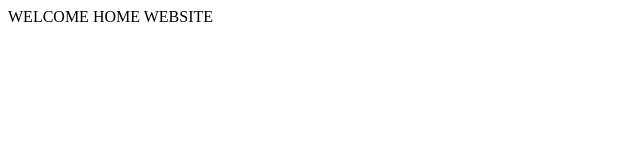
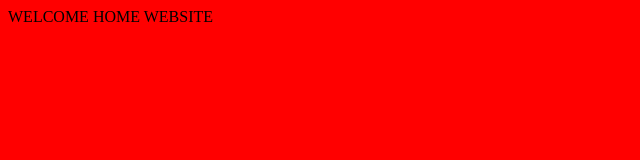
Before and after one commit to NI-JMV/L3SWDB, a plain HTML site: page Home.html in a window 1280 px wide. Shown: the whole page, without its empty margins (0-640 px from the left). Drawn offline with Linux system fonts and the light colour scheme.

Commit message:
Update Home.html

```diff
--- a/Home.html
+++ b/Home.html
@@ -1,5 +1,5 @@
 <html>
-  <bodybgcolor="red">
+  <body bgcolor="red">
     WELCOME HOME
     <p1>WEBSITE</p1>
   </body>
```
